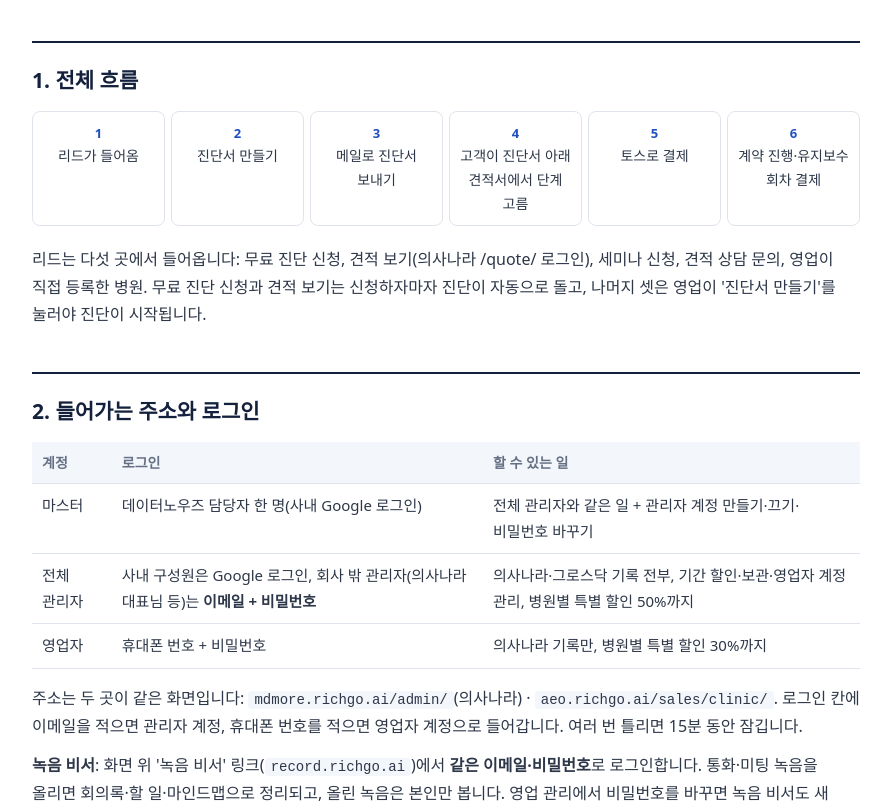
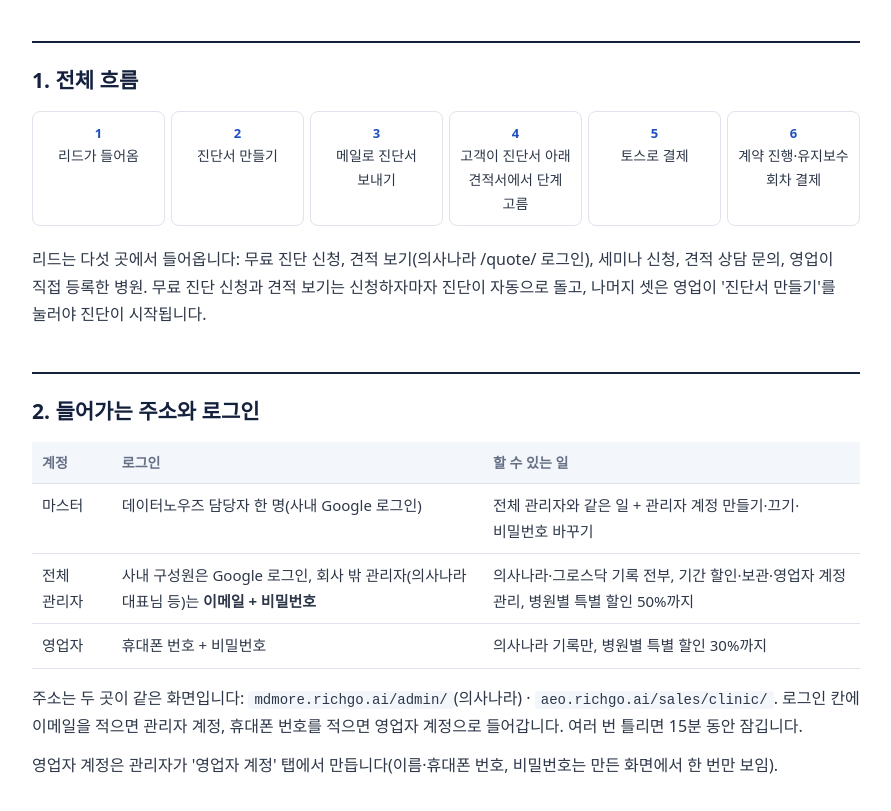
Before and after one commit to kkwon91/clinic-admin-guide, a plain HTML site: page index.html in a window 1280 px wide. Shown: the part 127-938 px from the top of the page, without its empty margins (194-1085 px from the left). Drawn offline with Linux system fonts and the light colour scheme; a web font is replaced by a local one.

Commit message:
녹음 비서 안내 빼기

```diff
--- a/index.html
+++ b/index.html
@@ -54,7 +54,6 @@ code{background:var(--soft);border-radius:4px;padding:1px 6px;font-size:14px}
 <tr><td>영업자</td><td>휴대폰 번호 + 비밀번호</td><td>의사나라 기록만, 병원별 특별 할인 30%까지</td></tr>
 </table>
 <p>주소는 두 곳이 같은 화면입니다: <code>mdmore.richgo.ai/admin/</code>(의사나라) · <code>aeo.richgo.ai/sales/clinic/</code>. 로그인 칸에 이메일을 적으면 관리자 계정, 휴대폰 번호를 적으면 영업자 계정으로 들어갑니다. 여러 번 틀리면 15분 동안 잠깁니다.</p>
-<p><b>녹음 비서</b>: 화면 위 '녹음 비서' 링크(<code>record.richgo.ai</code>)에서 <b>같은 이메일·비밀번호</b>로 로그인합니다. 통화·미팅 녹음을 올리면 회의록·할 일·마인드맵으로 정리되고, 올린 녹음은 본인만 봅니다. 영업 관리에서 비밀번호를 바꾸면 녹음 비서도 새 비밀번호로 들어갑니다.</p>
 <p>영업자 계정은 관리자가 '영업자 계정' 탭에서 만듭니다(이름·휴대폰 번호, 비밀번호는 만든 화면에서 한 번만 보임).</p>
 <h2>3. 탭마다 보는 법</h2>
 <table>
```
